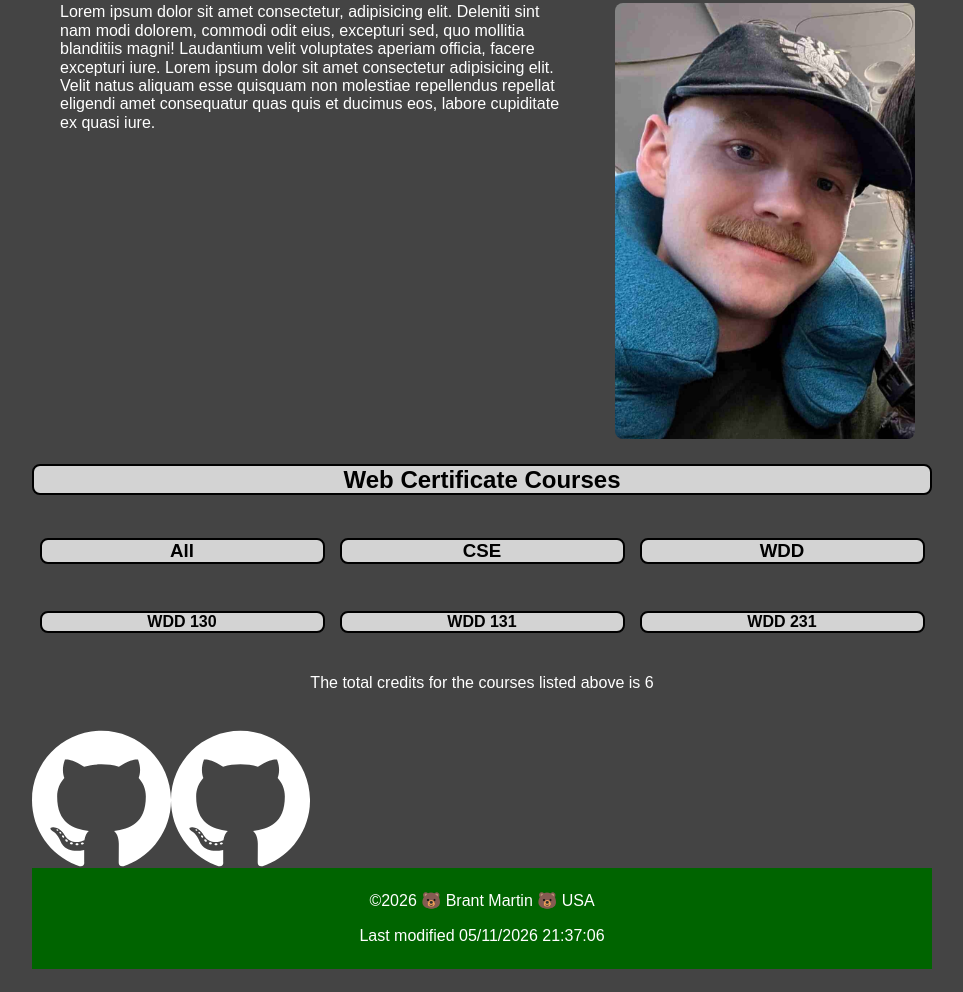
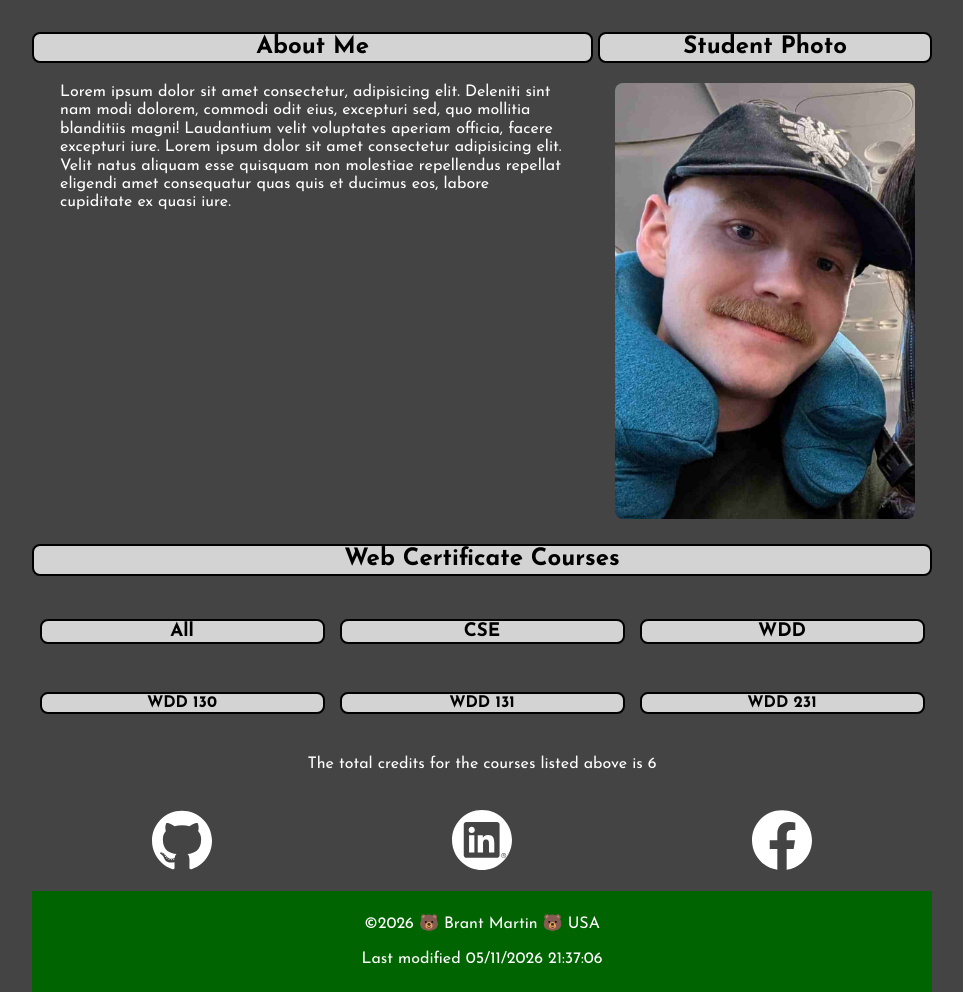
Before and after one commit to BrantMartin/wdd231, a plain HTML site: page index.html in a window 1280 px wide. Shown: the part 153-1145 px from the top of the page, without its empty margins (158-1121 px from the left). Before the commit the page ends 1122 px from the top, so only its background shows below. Drawn offline with Linux system fonts and the light colour scheme.

Commit message:
touchups

```diff
--- a/index.html
+++ b/index.html
@@ -3,12 +3,19 @@
 	<head>
 		<meta charset="UTF-8" />
 		<meta name="viewport" content="width=device-width, initial-scale=1.0" />
+		<meta name="author" content="Brant Martin">
+		<meta name="description" content="Homepage for that is to be used throughout WDD231.">
 		<title>Homepage</title>
 		<link rel="stylesheet" href="styles/normalize.css" />
 		<link rel="stylesheet" href="styles/base.css" />
 		<link rel="stylesheet" href="styles/larger.css" />
 		<script src="scripts/navigation.js" defer></script>
 		<script src="scripts/getdates.js" defer></script>
+		<link rel="preconnect" href="https://fonts.googleapis.com" />
+		<link rel="preconnect" href="https://fonts.gstatic.com" crossorigin />
+		<link
+			href="https://fonts.googleapis.com/css2?family=Josefin+Sans:ital,wght@0,100..700;1,100..700&family=Roboto:ital,wght@0,100..900;1,100..900&display=swap"
+			rel="stylesheet" />
 	</head>
 	<body>
 		<header>
@@ -23,13 +30,14 @@
 		<nav id="nav-bar" class="navigation">
 			<ul>
 				<li><a href="#">Home</a></li>
-				<li><a  href="#">Chamber Project</a></li>
+				<li><a href="#">Chamber Project</a></li>
 				<li><a href="#">Final Project</a></li>
 			</ul>
 		</nav>
 		<main>
-			<span id="content">
-				<div id="about">
+			<h1>Home</h1>
+			<section id="content">
+				<section id="about">
 					<h2>About Me</h2>
 					<p>
 						Lorem ipsum dolor sit amet consectetur, adipisicing
@@ -41,12 +49,12 @@
 						repellendus repellat eligendi amet consequatur quas quis
 						et ducimus eos, labore cupiditate ex quasi iure.
 					</p>
-				</div>
-				<div id="photo">
+				</section>
+				<section id="photo">
 					<h2>Student Photo</h2>
 					<img src="images/brant-plane.jpg" alt="-personal photo" />
-				</div>
-				<div id="certificates">
+				</section>
+				<section id="certificates">
 					<h2>Web Certificate Courses</h2>
 					<h3 class="all">All</h3>
 					<h3 class="cse">CSE</h3>
@@ -57,12 +65,19 @@
 					<p class="creds">
 						The total credits for the courses listed above is 6
 					</p>
-				</div>
-				<div class="socials">
-					<img src="images/github.svg" alt="">
-					<img src="images/github.svg" alt="">
-				</div>
-			</span>
+				</section>
+			</section>
+			<section class="socials">
+				<a href="https://www.github.com"
+					><img src="images/github.svg" alt="github"
+				/></a>
+				<a href="https://www.linkedin.com"
+					><img src="images/linkedin-circle.svg" alt="linkedin"
+				/></a>
+				<a href="https://www.facebook.com"
+					><img src="images/facebook.svg" alt="facebook"
+				/></a>
+			</section>
 		</main>
 		<footer>
 			<p>©<span id="currentyear"></span> 🐻 Brant Martin 🐻 USA</p>
--- a/styles/base.css
+++ b/styles/base.css
@@ -79,10 +79,6 @@ header span {
 	background-color: #eee;
 }
 
-h1 {
-	margin-left: 10px;
-}
-
 #content {
 	display: grid;
 	grid-template-columns: 1fr;
@@ -103,11 +99,7 @@ h1 {
 	grid-area: photo;
 }
 
-#certificates {
-	grid-area: certificates;
-}
-
-#content div h2 {
+#content section h2 {
 	color: #000000;
 	text-align: center;
 	border: 2px solid #000000;
@@ -128,6 +120,7 @@ h1 {
 }
 
 #certificates {
+	grid-area: certificates;
 	text-align: center;
 	display: grid;
 	grid-template-columns: 1fr 1fr 1fr;
@@ -240,10 +233,17 @@ footer {
 
 .socials {
 	display: flex;
+	width: 100%;
+	margin-bottom: 1rem;
 }
 
 .socials img {
-	width: 50%;
-	display: block;
-	margin:auto;
+	width: 20%;
+	margin: auto;
+	margin-left: 40%;
 }
+
+.socials a {
+	width: 100%;
+	margin: auto;
+}
```
Also changed, not shown: images/facebook.svg (added), images/linkedin-circle.svg (added).
